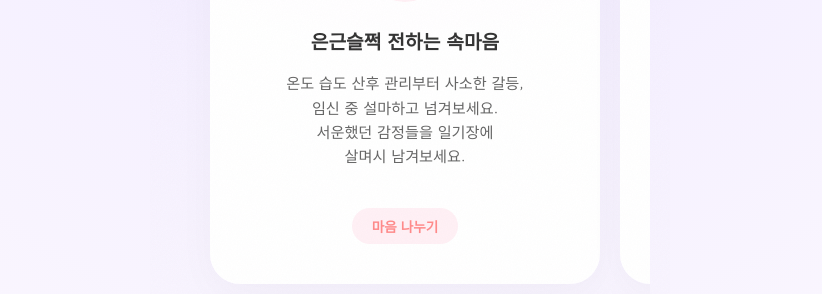
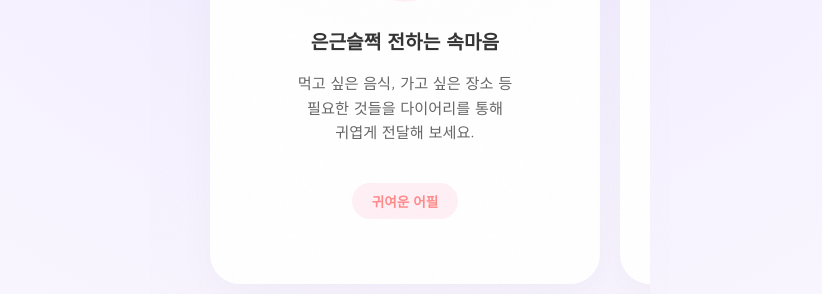
Before and after one commit to tjdgns0716-sketch/pregnancy-diary, a Next.js app: page /login in a window 1280 px wide. Shown: the part 647-941 px from the top of the page, without its empty margins (230-1052 px from the left). Built offline with nearby package versions, Linux system fonts and the light colour scheme; no server answers.

Commit message:
Update landing page card texts for clearer messaging

```diff
--- a/src/app/login/page.js
+++ b/src/app/login/page.js
@@ -372,9 +372,9 @@ export default function Login() {
               <div style={{ width: '80px', height: '80px', borderRadius: '50%', backgroundColor: '#FFF0F5', display: 'flex', alignItems: 'center', justifyContent: 'center', fontSize: '2.5rem', margin: '0 auto 25px' }}>🍓</div>
               <h3 style={{ fontSize: '1.2rem', color: '#333', marginBottom: '15px', fontWeight: '700', wordBreak: 'keep-all' }}>은근슬쩍 전하는 속마음</h3>
               <p style={{ fontSize: '0.95rem', color: '#666', lineHeight: '1.6', wordBreak: 'keep-all' }}>
-                온도 습도 산후 관리부터 사소한 갈등,<br/>임신 중 설마하고 넘겨보세요.<br/>서운했던 감정들을 일기장에<br/>살며시 남겨보세요.
+                먹고 싶은 음식, 가고 싶은 장소 등<br/>필요한 것들을 다이어리를 통해<br/>귀엽게 전달해 보세요.
               </p>
-              <div style={{ marginTop: '25px', display: 'inline-block', padding: '8px 20px', backgroundColor: '#FFF0F5', color: '#FF8A8A', borderRadius: '20px', fontSize: '0.85rem', fontWeight: 'bold' }}>마음 나누기</div>
+              <div style={{ marginTop: '25px', display: 'inline-block', padding: '8px 20px', backgroundColor: '#FFF0F5', color: '#FF8A8A', borderRadius: '20px', fontSize: '0.85rem', fontWeight: 'bold' }}>귀여운 어필</div>
             </div>
 
             {/* Card 2 */}
@@ -382,7 +382,7 @@ export default function Login() {
               <div style={{ width: '80px', height: '80px', borderRadius: '50%', backgroundColor: '#FFF8EB', display: 'flex', alignItems: 'center', justifyContent: 'center', fontSize: '2.5rem', margin: '0 auto 25px' }}>✨</div>
               <h3 style={{ fontSize: '1.2rem', color: '#333', marginBottom: '15px', fontWeight: '700', wordBreak: 'keep-all' }}>센스 만점 예비 아빠</h3>
               <p style={{ fontSize: '0.95rem', color: '#666', lineHeight: '1.6', wordBreak: 'keep-all' }}>
-                퇴근길 손에 든 단 선물, 받기 힘든<br/>아내의 일기를 보고 무엇이<br/>필요한지 체크해 보세요.<br/>감동을 선물해 보세요.
+                아내의 일기를 보고 무엇이<br/>필요한지 체크해 보세요.<br/>감동을 선물해 보세요.
               </p>
               <div style={{ marginTop: '25px', display: 'inline-block', padding: '8px 20px', backgroundColor: '#FFF8EB', color: '#FFA834', borderRadius: '20px', fontSize: '0.85rem', fontWeight: 'bold' }}>서로를 위한 기록</div>
             </div>
```
